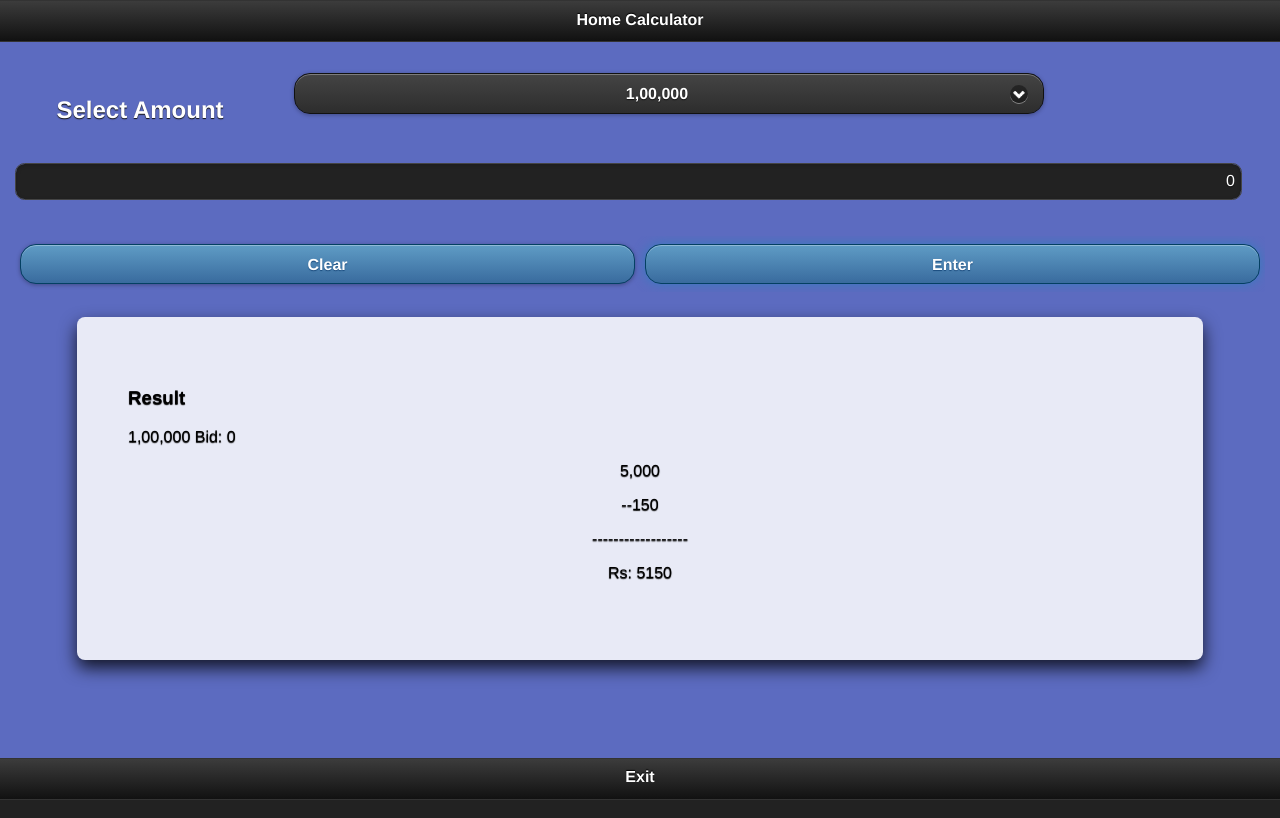
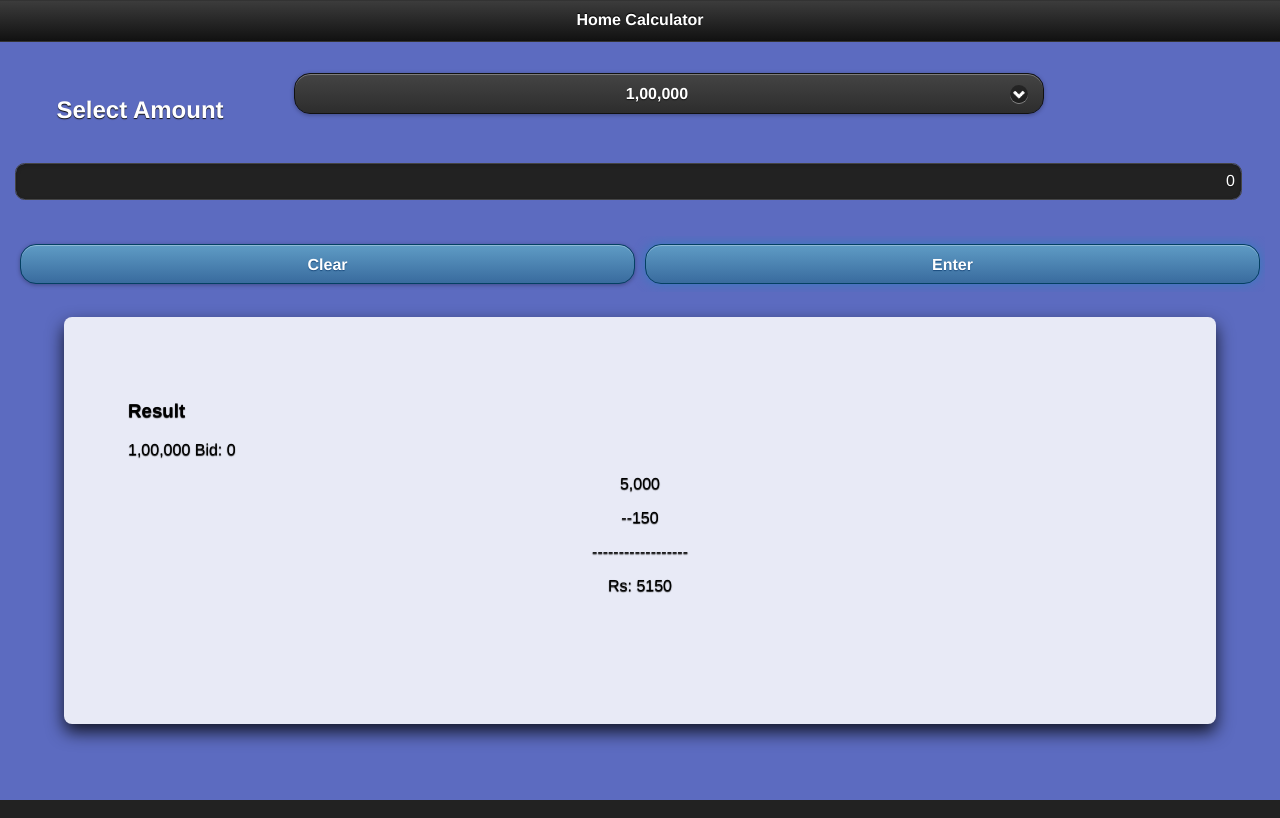
Before and after one commit to bvsbharat/chitfund-app, a plain HTML site: page index.html in a window 1280 px wide. Both pictures are taken after a click on the button "Enter". Drawn offline with Linux system fonts and the light colour scheme.

Commit message:
sdf
dsfsf

```diff
--- a/index.html
+++ b/index.html
@@ -34,10 +34,8 @@
 		</section>
 
 
-		<div class="Data"  >
+		<div class="Data"> 	</div>
 
-			</div>
-		<footer data-role="footer" onClick="exitFromApp()"><h1>Exit</h1> </footer>
 	</div><br/>
 
 	<script src="scripts/hideAddressBar.js" type="text/javascript"></script>
--- a/scripts/app.js
+++ b/scripts/app.js
@@ -2,12 +2,8 @@ $(function(){$(".Data").hide();})
 
 function Cal() {
 
-	var amount= parseInt($("#day").val());
-	var goneFor=parseInt($("#goneFor").val());
-
-
-
-
+	var amount= parseInt($("#day").val()||0);
+	var goneFor=parseInt($("#goneFor").val()||0);
 
 	if (amount==100000)
 	{
@@ -16,8 +12,8 @@ function Cal() {
 		var result=parseInt(5000-((goneFor-3000)/20));
 
 
-		$(".Data").show(500);
-		$(".Data").html("<h3>Result</h3>1,00,000    Bid: "+goneFor +" <center><p>"+"5,000"+"</p><p>-"+discount +"</p>------------------<br/><p>Rs: "+result+"</p></center>");
+		$(".Data").slideDown(1000);
+		$(".Data").html("<h3>Result</h3>1,00,000    Bid: "+goneFor +" <center><p>"+"5,000"+"</p><p>-"+discount +"</p>------------------<br/><p>Rs: "+result+"</p></center><br/>");
 
 	}
 	 if (amount==50000)
@@ -26,8 +22,8 @@ function Cal() {
 
 		var discount=(goneFor-1500)/20;
 		var result=parseInt(2500-((goneFor-1500)/20));
-		$(".Data").show(1000);
-		$(".Data").html("<h3>Result</h3>50,000	  Bid:"+goneFor +"<center><p>"+"2,500"+"</p><p>-"+discount +"</p>------------------<br/><p>Rs: "+result+"</p></center>");
+		$(".Data").slideDown(1000);
+		$(".Data").html("<h3>Result</h3>50,000	  Bid:"+goneFor +"<center><p>"+"2,500"+"</p><p>-"+discount +"</p>------------------<br/><p>Rs: "+result+"</p></center><br/>");
 
 
 	}
@@ -38,7 +34,7 @@ function Clear() {
 
 $("#goneFor").val('');
 
-$(".Data").hide();
+$(".Data").slideUp(1000);
 }
  function onLoad()
             {
@@ -47,5 +43,6 @@ $(".Data").hide();
 
 function exitFromApp()
   {
-                navigator.app.exitApp();
+
+    window.navigator.app.exitApp();
   }
--- a/style.css
+++ b/style.css
@@ -7,8 +7,9 @@
   margin: 10px auto 10px;
   border-radius: 8px;
    box-shadow: 0 8px 17px 0 rgba(0, 0, 0, 0.8);
-   padding: 4%;
+   padding: 5%;
    color: #000;
+   padding-bottom: 8%;
 }
 
 #calculator{
```
